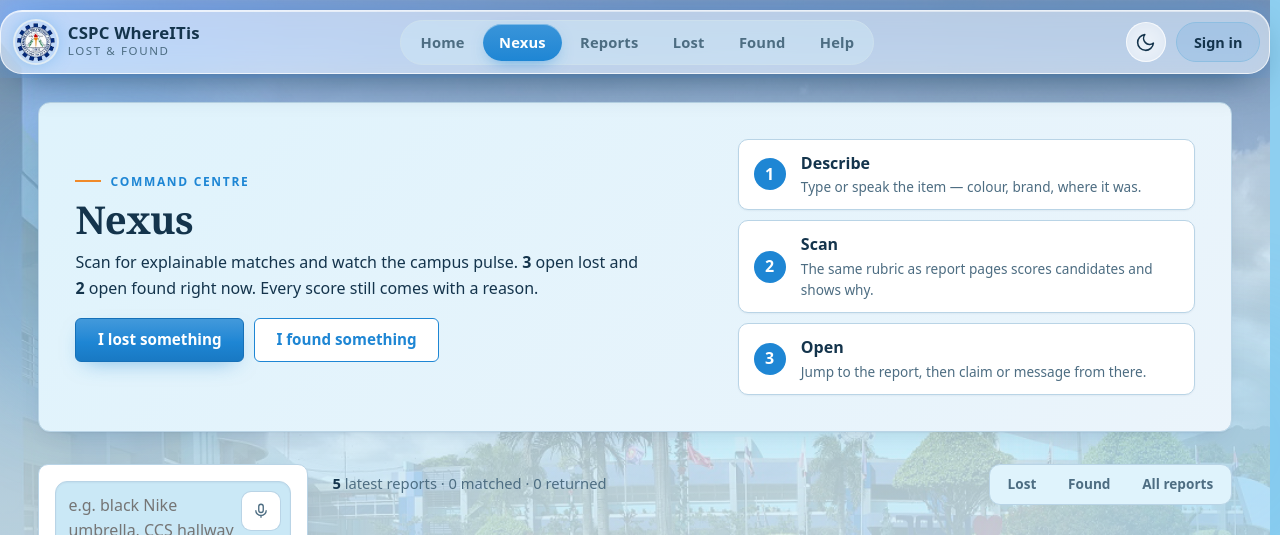
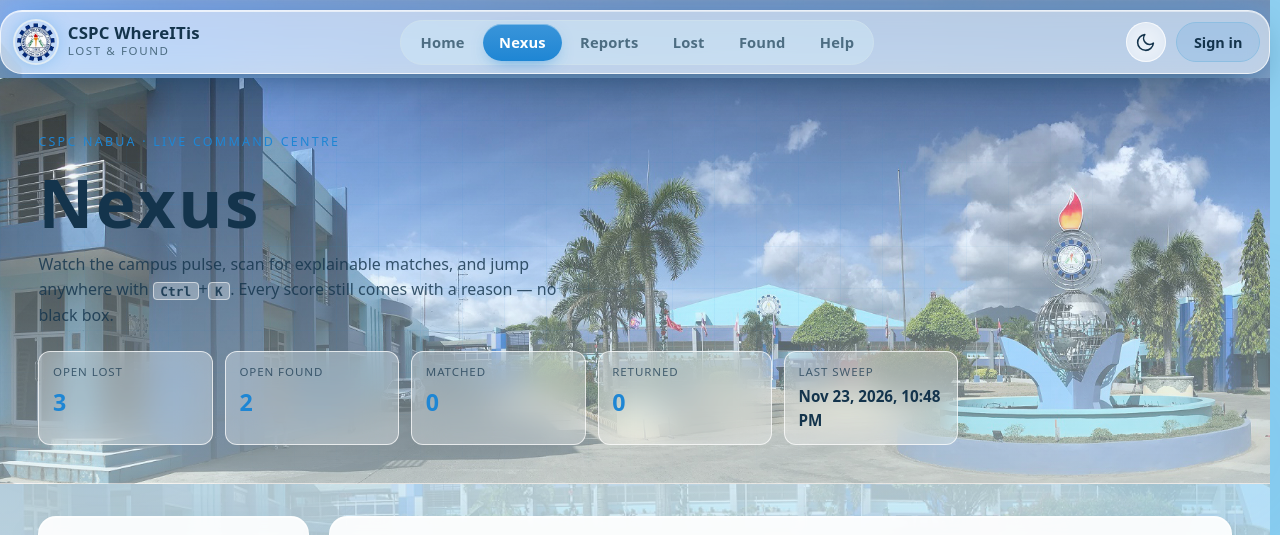
Before and after one commit to jusalipio-123/cspc-whereitis, a Node server app: page /nexus in a window 1280 px wide. Shown: the top 535 px of the page. Run offline with Node 20, Linux system fonts and the light colour scheme; data comes from the database, SQL or seed files in the repository; data that the repository does not hold is empty.

Commit message:
revert: restore original Nexus command centre
Bring back radar, HUD, match scanner, and campus pulse.
Keep Futuristic controls off.

```diff
--- a/public/css/futura.css
+++ b/public/css/futura.css
@@ -855,10 +855,3 @@ img, svg, video { max-width: 100%; height: auto; }
   .site-header--glass .brand-text { display: none; }
   .hero__actions { grid-template-columns: 1fr; }
 }
-
-.reports-page--nexus .scan-form__row { position: relative; }
-.reports-page--nexus .scan-form__q {
-  min-height: 88px; width: 100%; padding: .7rem 2.8rem .7rem .75rem;
-  resize: vertical; font: inherit;
-}
-.reports-page--nexus .scan-results { margin-bottom: 1rem; }
--- a/public/js/nexus.js
+++ b/public/js/nexus.js
@@ -115,7 +115,7 @@
   }
 
   function renderPulse(items) {
-    if (!pulse || pulse.classList.contains('board') || !items || !items.length) return;
+    if (!pulse || !items || !items.length) return;
     pulse.innerHTML = items.map(function (r) {
       return '<li><a href="/reports/' + esc(r.reference_no) + '">' +
         '<span class="pulse__kind pulse__kind--' + esc(r.kind) + '">' + esc(r.kind) + '</span>' +
--- a/views/nexus/index.ejs
+++ b/views/nexus/index.ejs
@@ -1,124 +1,169 @@
-<!-- CSPC WhereITis — views/nexus/index.ejs — same chrome as Lost / Found boards -->
+<!-- CSPC WhereITis — views/nexus/index.ejs — Campus command centre -->
 <%- include('../partials/head', { title: 'Nexus' }) %>
 <%- include('../partials/nav') %>
 
-<main id="main" class="container reports-page reports-page--nexus">
+<main id="main" class="nexus">
+  <section class="nexus-hero">
+    <div class="nexus-hero__grid" aria-hidden="true"></div>
+    <div class="nexus-hero__scan" aria-hidden="true"></div>
+    <div class="container nexus-hero__inner">
+      <p class="nexus-kicker">CSPC Nabua · live command centre</p>
+      <h1>Nexus</h1>
+      <p class="nexus-lede">
+        Watch the campus pulse, scan for explainable matches, and jump anywhere
+        with <kbd>Ctrl</kbd>+<kbd>K</kbd>. Every score still comes with a reason
+        &mdash; no black box.
+      </p>
+      <dl class="nexus-hud" aria-label="Live system readout">
+        <div>
+          <dt>Open lost</dt>
+          <dd data-count><%= counts.openLost %></dd>
+        </div>
+        <div>
+          <dt>Open found</dt>
+          <dd data-count><%= counts.openFound %></dd>
+        </div>
+        <div>
+          <dt>Matched</dt>
+          <dd data-count><%= counts.matched %></dd>
+        </div>
+        <div>
+          <dt>Returned</dt>
+          <dd data-count><%= counts.returned %></dd>
+        </div>
+        <div>
+          <dt>Last sweep</dt>
+          <dd class="nexus-hud__time"><%= scannedAt %></dd>
+        </div>
+      </dl>
+    </div>
+  </section>
+
+  <div class="container nexus-body">
     <%- include('../partials/flash') %>
 
-  <section class="board-hero board-hero--found">
-    <div>
-      <p class="page-head__eyebrow">Command centre</p>
-      <h1>Nexus</h1>
-      <p>
-        Scan for explainable matches and watch the campus pulse.
-        <strong><%= counts.openLost %></strong> open lost and
-        <strong><%= counts.openFound %></strong> open found right now.
-        Every score still comes with a reason.
-      </p>
-      <div class="board-hero__cta">
-        <a class="btn btn--primary" href="/reports/new?kind=lost">I lost something</a>
-        <a class="btn btn--ghost" href="/reports/new?kind=found">I found something</a>
+    <div class="nexus-layout">
+      <section class="nexus-panel nexus-panel--radar" aria-labelledby="radar-h">
+        <header class="nexus-panel__head">
+          <h2 id="radar-h">Campus radar</h2>
+          <p>Open reports, grouped by zone. Brighter nodes are busier.</p>
+        </header>
+        <div class="radar" data-radar>
+          <div class="radar__field" aria-hidden="true">
+            <span class="radar__ring"></span>
+            <span class="radar__ring"></span>
+            <span class="radar__ring"></span>
+            <span class="radar__sweep"></span>
           </div>
+          <ul class="radar__nodes">
+            <% if (!zones.length) { %>
+              <li class="radar__empty">No public locations yet. Radar is standing by.</li>
+            <% } %>
+            <% zones.forEach(function (z, i) { %>
+              <% const heat = Math.min(1, (z.lost + z.found) / 8); %>
+              <li class="radar__node" style="--i: <%= i %>; --heat: <%= heat.toFixed(2) %>"
+                  data-zone="<%= z.zone %>" data-lost="<%= z.lost %>" data-found="<%= z.found %>">
+                <button type="button" class="radar__pin" aria-expanded="false"
+                        aria-controls="radar-panel-<%= i %>">
+                  <span class="radar__blip"></span>
+                  <span class="radar__label"><%= z.zone %></span>
+                  <span class="radar__n"><%= z.lost + z.found %></span>
+                </button>
+                <div class="radar__pop" id="radar-panel-<%= i %>" hidden>
+                  <p><strong><%= z.zone %></strong></p>
+                  <p><%= z.lost %> lost · <%= z.found %> found still open</p>
+                  <ul>
+                    <% z.locations.filter(function (l) { return l.lost + l.found > 0; }).slice(0, 6).forEach(function (l) { %>
+                      <li>
+                        <a href="/reports?location_id=<%= l.id %>"><%= l.name %></a>
+                        <span><%= l.lost + l.found %></span>
+                      </li>
+                    <% }); %>
+                  </ul>
+                  <% if (z.locations.every(function (l) { return l.lost + l.found === 0; })) { %>
+                    <p class="muted">Quiet sector — nothing open here.</p>
+                  <% } %>
                 </div>
-    <ol class="mode-steps">
-      <li><strong>Describe</strong><span>Type or speak the item — colour, brand, where it was.</span></li>
-      <li><strong>Scan</strong><span>The same rubric as report pages scores candidates and shows why.</span></li>
-      <li><strong>Open</strong><span>Jump to the report, then claim or message from there.</span></li>
-    </ol>
+              </li>
+            <% }); %>
+          </ul>
+        </div>
+        <ul class="radar__legend" aria-hidden="true">
+          <li><span class="radar__dot radar__dot--lost"></span> Lost</li>
+          <li><span class="radar__dot radar__dot--found"></span> Found</li>
+        </ul>
       </section>
 
-  <div class="board-layout">
-    <aside class="side" aria-label="Scan and filter">
-      <form class="side__search scan-form" data-scan-form method="get" action="/reports" role="search">
-        <label class="visually-hidden" for="scan-q">Item description</label>
+      <section class="nexus-panel nexus-panel--scan" aria-labelledby="scan-h">
+        <header class="nexus-panel__head">
+          <h2 id="scan-h">Match scanner</h2>
+          <p>Describe an item. The same rubric used on report pages scores candidates and shows why.</p>
+        </header>
+        <form class="scan-form" data-scan-form method="get" action="/reports" role="search">
+          <label for="scan-q" class="visually-hidden">Item description</label>
           <div class="scan-form__row">
-          <textarea id="scan-q" name="q" class="input scan-form__q" rows="3" maxlength="200" required minlength="3"
-                    placeholder="e.g. black Nike umbrella, CCS hallway"></textarea>
+            <textarea id="scan-q" name="q" class="scan-form__q" rows="3" maxlength="200" required minlength="3"
+                      placeholder="e.g. black Nike umbrella, CCS 2nd floor hallway"></textarea>
             <button type="button" class="scan-form__mic" data-voice-search hidden aria-label="Describe by voice">
               <svg viewBox="0 0 24 24" aria-hidden="true"><rect x="9" y="3" width="6" height="11" rx="3"/><path d="M5 11a7 7 0 0 0 14 0M12 18v3"/></svg>
             </button>
           </div>
+          <div class="scan-form__filters">
             <label>
-          <span class="visually-hidden">Kind</span>
-          <select name="kind" id="scan-kind" class="select">
-            <option value="">Lost or found</option>
-            <option value="lost">I lost this</option>
-            <option value="found">I found this</option>
+              I
+              <select name="kind" id="scan-kind">
+                <option value="">lost or found</option>
+                <option value="lost">lost this</option>
+                <option value="found">found this</option>
               </select>
             </label>
             <label>
-          <span class="visually-hidden">Category</span>
-          <select name="category_id" id="scan-cat" class="select">
-            <option value="">Any category</option>
+              Category
+              <select name="category_id" id="scan-cat">
+                <option value="">Any</option>
                 <% categories.forEach(function (c) { %>
                   <option value="<%= c.id %>"><%= c.name %></option>
                 <% }); %>
               </select>
             </label>
             <label>
-          <span class="visually-hidden">Location</span>
-          <select name="location_id" id="scan-loc" class="select">
+              Location
+              <select name="location_id" id="scan-loc">
                 <option value="">Anywhere on campus</option>
                 <% locations.forEach(function (l) { %>
                   <option value="<%= l.id %>"><%= l.name %></option>
                 <% }); %>
               </select>
             </label>
-        <button class="btn btn--primary btn--sm" type="submit" data-scan-submit>Run scan</button>
+          </div>
+          <div class="scan-form__actions">
+            <button class="btn btn--primary" type="submit" data-scan-submit>Run scan</button>
+            <noscript><span class="muted">Without JavaScript this searches the reports list instead.</span></noscript>
+          </div>
         </form>
+        <div class="scan-results" data-scan-results aria-live="polite"></div>
+      </section>
+    </div>
 
-      <h2 class="side__h">Open by zone</h2>
-      <ul class="facet">
-        <% if (!zones.length) { %>
-          <li><span class="muted">No public locations yet.</span></li>
-        <% } %>
-        <% zones.forEach(function (z) { %>
+    <section class="nexus-panel nexus-panel--pulse" aria-labelledby="pulse-h">
+      <header class="nexus-panel__head">
+        <h2 id="pulse-h">Campus pulse</h2>
+        <p>Newest reports as they land. Auto-refreshes every 30 seconds when JavaScript is on.</p>
+      </header>
+      <ol class="pulse" data-pulse>
+        <% latest.forEach(function (r) { %>
           <li>
-            <a href="/reports?q=<%= encodeURIComponent(z.zone) %>">
-              <%= z.zone %>
-              <span><%= z.lost + z.found %></span>
+            <a href="/reports/<%= r.reference_no %>">
+              <span class="pulse__kind pulse__kind--<%= r.kind %>"><%= r.kind %></span>
+              <span class="pulse__title"><%= r.title %></span>
+              <span class="pulse__meta"><%= r.location_name %> · <%= r.reference_no %></span>
             </a>
           </li>
         <% }); %>
-      </ul>
-
-      <p class="side__foot">
-        <a href="/reports?kind=lost">Lost board</a><br>
-        <a href="/reports?kind=found">Found board</a>
-      </p>
-    </aside>
-
-    <section aria-label="Campus pulse">
-      <div class="list-bar">
-        <p class="result-count">
-          <strong><%= latest.length %></strong> latest report<%= latest.length === 1 ? '' : 's' %>
-          · <%= counts.matched %> matched · <%= counts.returned %> returned
-        </p>
-        <nav class="seg" aria-label="Boards">
-          <a href="/reports?kind=lost">Lost</a>
-          <a href="/reports?kind=found">Found</a>
-          <a href="/reports">All reports</a>
-        </nav>
-      </div>
-
-      <div class="scan-results" data-scan-results aria-live="polite"></div>
-
         <% if (!latest.length) { %>
-        <div class="empty-state">
-          <h3>The board is quiet</h3>
-          <p>File the first report and it will land here.</p>
-          <div class="empty-state__actions">
-            <a class="btn btn--primary" href="/reports/new?kind=lost">Report lost item</a>
-            <a class="btn btn--ghost" href="/reports/new?kind=found">Report found item</a>
-          </div>
-        </div>
-      <% } else { %>
-        <ul class="board board--cards" data-pulse>
-          <% latest.forEach(function (r) { %>
-            <li><%- include('../partials/boardCard', { report: r }) %></li>
-          <% }); %>
-        </ul>
+          <li class="pulse__empty">The board is quiet. File the first report?</li>
         <% } %>
+      </ol>
     </section>
   </div>
 </main>
--- a/views/partials/head.ejs
+++ b/views/partials/head.ejs
@@ -23,7 +23,7 @@
   <link rel="stylesheet" href="/css/style.css?v=20261122">
   <link rel="stylesheet" href="/css/style.css">
   <link rel="stylesheet" href="/css/admin.css">
-  <link rel="stylesheet" href="/css/futura.css?v=glass12">
+  <link rel="stylesheet" href="/css/futura.css?v=glass13">
   <!-- "Refining" detector: runs before first paint. When the page you are leaving is the SAME page (same path,
        e.g. /reports -> /reports?status=open: status tab, sort, filter, pagination), mark <html class="nav-refine">.
        The stylesheet then swaps the full page-change animation for a still, short cross-fade and app.js skips the
```
Lines whose indentation alone changed are shown as unchanged.
